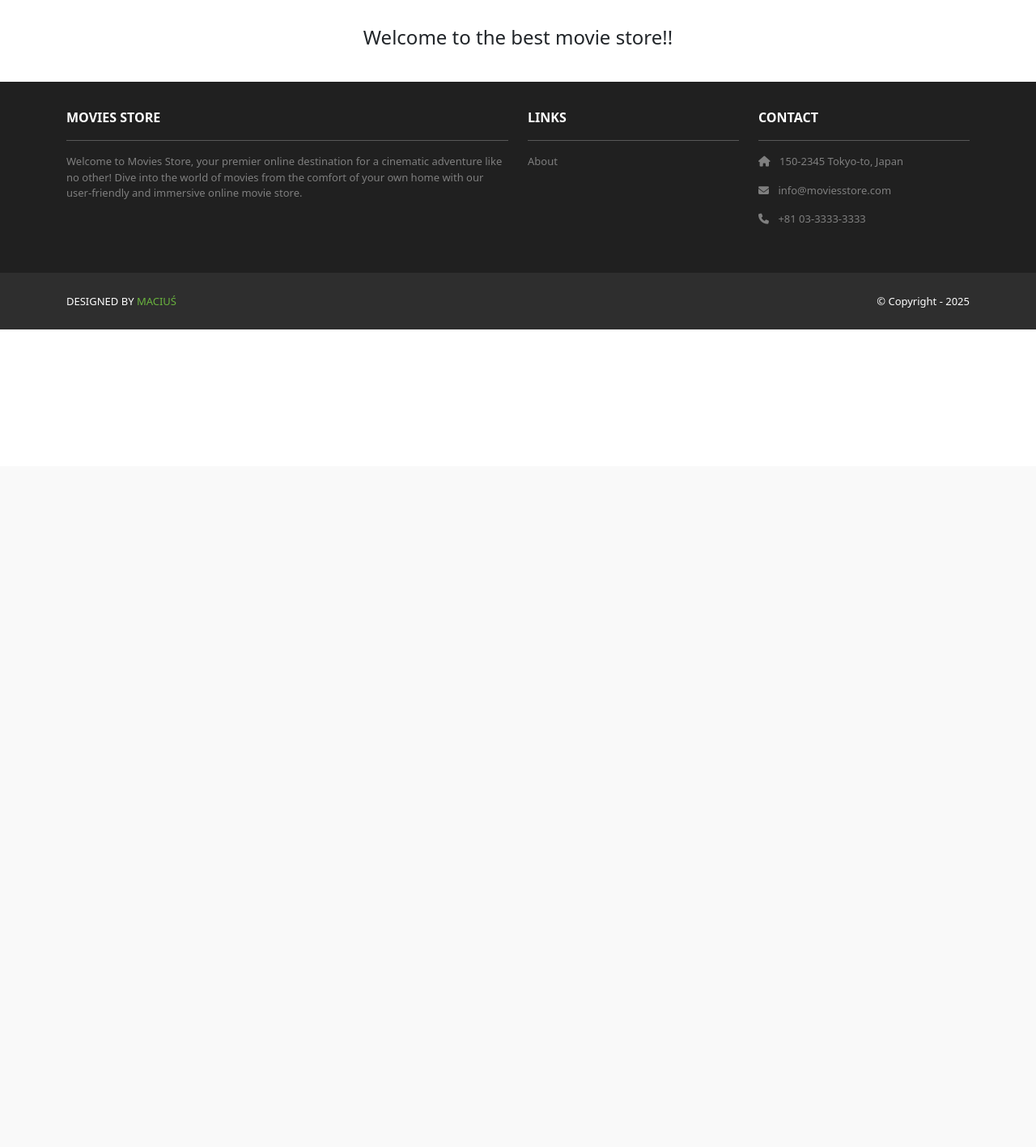
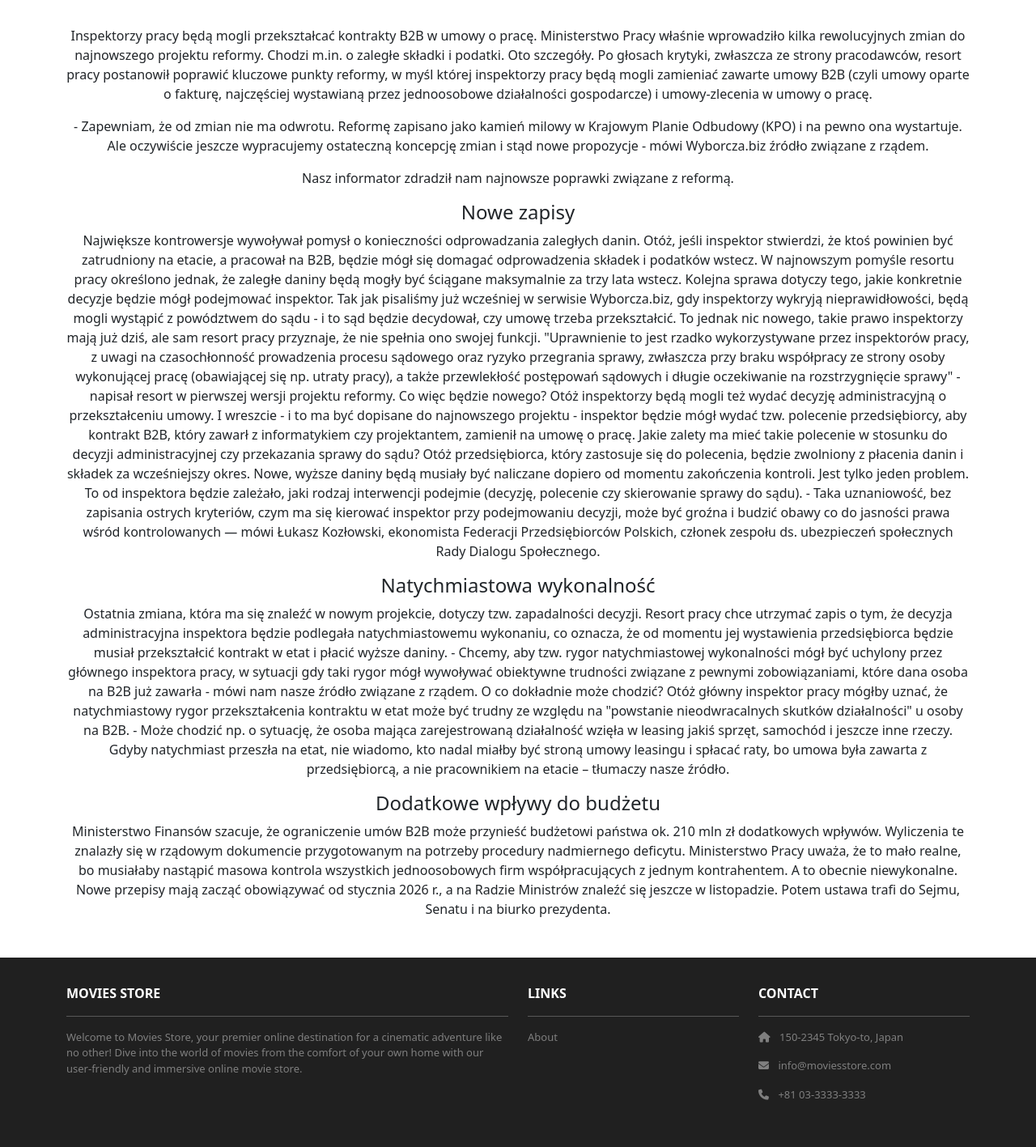
Before and after one commit to maciej-zychlinski/moviesstore, a Django app: page / in a window 1280 px wide. Shown: the part 224-1641 px from the top of the page at 81% size. Before the commit the page ends 631 px from the top, so only its background shows below. Run offline with Django 5.2, Linux system fonts and the light colour scheme; some libraries are stand-ins or nearby versions.

Commit message:
temporary change of index

```diff
--- a/home/templates/home/index.html
+++ b/home/templates/home/index.html
@@ -10,7 +10,35 @@
   <div class="container">
     <div class="row mt-3">
       <div class="col mx-auto text-center mb-3">
-        <h4>Welcome to the best movie store!!</h4>
+        <p>Inspektorzy pracy będą mogli przekształcać kontrakty B2B w umowy o pracę. Ministerstwo Pracy właśnie wprowadziło kilka rewolucyjnych zmian do najnowszego projektu reformy. Chodzi m.in. o zaległe składki i podatki. Oto szczegóły.
+          Po głosach krytyki, zwłaszcza ze strony pracodawców, resort pracy postanowił poprawić kluczowe punkty reformy, w myśl której inspektorzy pracy będą mogli zamieniać zawarte umowy B2B (czyli umowy oparte o fakturę, najczęściej wystawianą przez jednoosobowe działalności gospodarcze) i umowy-zlecenia w umowy o pracę.</p>
+        <p>- Zapewniam, że od zmian nie ma odwrotu. Reformę zapisano jako kamień milowy w Krajowym Planie Odbudowy (KPO) i na pewno ona wystartuje. Ale oczywiście jeszcze wypracujemy ostateczną koncepcję zmian i stąd nowe propozycje - mówi Wyborcza.biz  źródło związane z rządem. </p>
+        <p>Nasz informator zdradził nam najnowsze poprawki związane z reformą.</p>
+        <h4>Nowe zapisy</h4>
+        <p>
+          Największe kontrowersje wywoływał pomysł o konieczności odprowadzania zaległych danin. Otóż, jeśli inspektor stwierdzi, że ktoś powinien być zatrudniony na etacie, a pracował na B2B, będzie mógł się domagać odprowadzenia składek i podatków wstecz. W najnowszym pomyśle resortu pracy określono jednak, że zaległe daniny będą mogły być ściągane maksymalnie za trzy lata wstecz.
+          Kolejna sprawa dotyczy tego, jakie konkretnie decyzje będzie mógł podejmować inspektor.
+          Tak jak pisaliśmy już wcześniej w serwisie Wyborcza.biz, gdy inspektorzy wykryją nieprawidłowości, będą mogli wystąpić z powództwem do sądu - i to sąd będzie decydował, czy umowę trzeba przekształcić. To jednak nic nowego, takie prawo inspektorzy mają już dziś, ale sam resort pracy przyznaje, że nie spełnia ono swojej funkcji.
+          "Uprawnienie to jest rzadko wykorzystywane przez inspektorów pracy, z uwagi na czasochłonność prowadzenia procesu sądowego oraz ryzyko przegrania sprawy, zwłaszcza przy braku współpracy ze strony osoby wykonującej pracę (obawiającej się np. utraty pracy), a także przewlekłość postępowań sądowych i długie oczekiwanie na rozstrzygnięcie sprawy" - napisał resort w pierwszej wersji projektu reformy.
+          Co więc będzie nowego? Otóż inspektorzy będą mogli też wydać decyzję administracyjną o przekształceniu umowy.
+          I wreszcie - i to ma być dopisane do najnowszego projektu - inspektor będzie mógł wydać tzw. polecenie przedsiębiorcy, aby kontrakt B2B, który zawarł z informatykiem czy projektantem, zamienił na umowę o pracę.
+          Jakie zalety ma mieć takie polecenie w stosunku do decyzji administracyjnej czy przekazania sprawy do sądu? Otóż przedsiębiorca, który zastosuje się do polecenia, będzie zwolniony z płacenia danin i składek za wcześniejszy okres. Nowe, wyższe daniny będą musiały być naliczane dopiero od momentu zakończenia kontroli. Jest tylko jeden problem. To od inspektora będzie zależało, jaki rodzaj interwencji podejmie (decyzję, polecenie czy skierowanie sprawy do sądu).
+          - Taka uznaniowość, bez zapisania ostrych kryteriów, czym ma się kierować inspektor przy podejmowaniu decyzji, może być groźna i budzić obawy co do jasności prawa wśród kontrolowanych — mówi Łukasz Kozłowski, ekonomista Federacji Przedsiębiorców Polskich, członek zespołu ds. ubezpieczeń społecznych Rady Dialogu Społecznego.
+        </p>
+        <h4>Natychmiastowa wykonalność</h4>
+        <p>
+          Ostatnia zmiana, która ma się znaleźć w nowym projekcie, dotyczy tzw. zapadalności decyzji.
+          Resort pracy chce utrzymać zapis o tym, że decyzja administracyjna inspektora będzie podlegała natychmiastowemu wykonaniu, co oznacza, że od momentu jej wystawienia przedsiębiorca będzie musiał przekształcić kontrakt w etat i płacić wyższe daniny.
+          - Chcemy, aby tzw. rygor natychmiastowej wykonalności mógł być uchylony przez głównego inspektora pracy, w sytuacji gdy taki rygor mógł wywoływać obiektywne trudności związane z pewnymi zobowiązaniami, które dana osoba na B2B już zawarła - mówi nam nasze źródło związane z rządem.
+          O co dokładnie może chodzić? Otóż główny inspektor pracy mógłby uznać, że natychmiastowy rygor przekształcenia kontraktu w etat może być trudny ze względu na "powstanie nieodwracalnych skutków działalności" u osoby na B2B.
+          - Może chodzić np. o sytuację, że osoba mająca zarejestrowaną działalność wzięła w leasing jakiś sprzęt, samochód i jeszcze inne rzeczy. Gdyby natychmiast przeszła na etat, nie wiadomo, kto nadal miałby być stroną umowy leasingu i spłacać raty, bo umowa była zawarta z przedsiębiorcą, a nie pracownikiem na etacie – tłumaczy nasze źródło.
+        </p>
+        <h4>Dodatkowe wpływy do budżetu</h4>
+        <p>
+          Ministerstwo Finansów szacuje, że ograniczenie umów B2B może przynieść budżetowi państwa ok. 210 mln zł dodatkowych wpływów. Wyliczenia te znalazły się w rządowym dokumencie przygotowanym na potrzeby procedury nadmiernego deficytu.
+          Ministerstwo Pracy uważa, że to mało realne, bo musiałaby nastąpić masowa kontrola wszystkich jednoosobowych firm współpracujących z jednym kontrahentem. A to obecnie niewykonalne.
+          Nowe przepisy mają zacząć obowiązywać od stycznia 2026 r., a na Radzie Ministrów znaleźć się jeszcze w listopadzie. Potem ustawa trafi do Sejmu, Senatu i na biurko prezydenta.
+        </p>
       </div>
     </div>
   </div>
```
